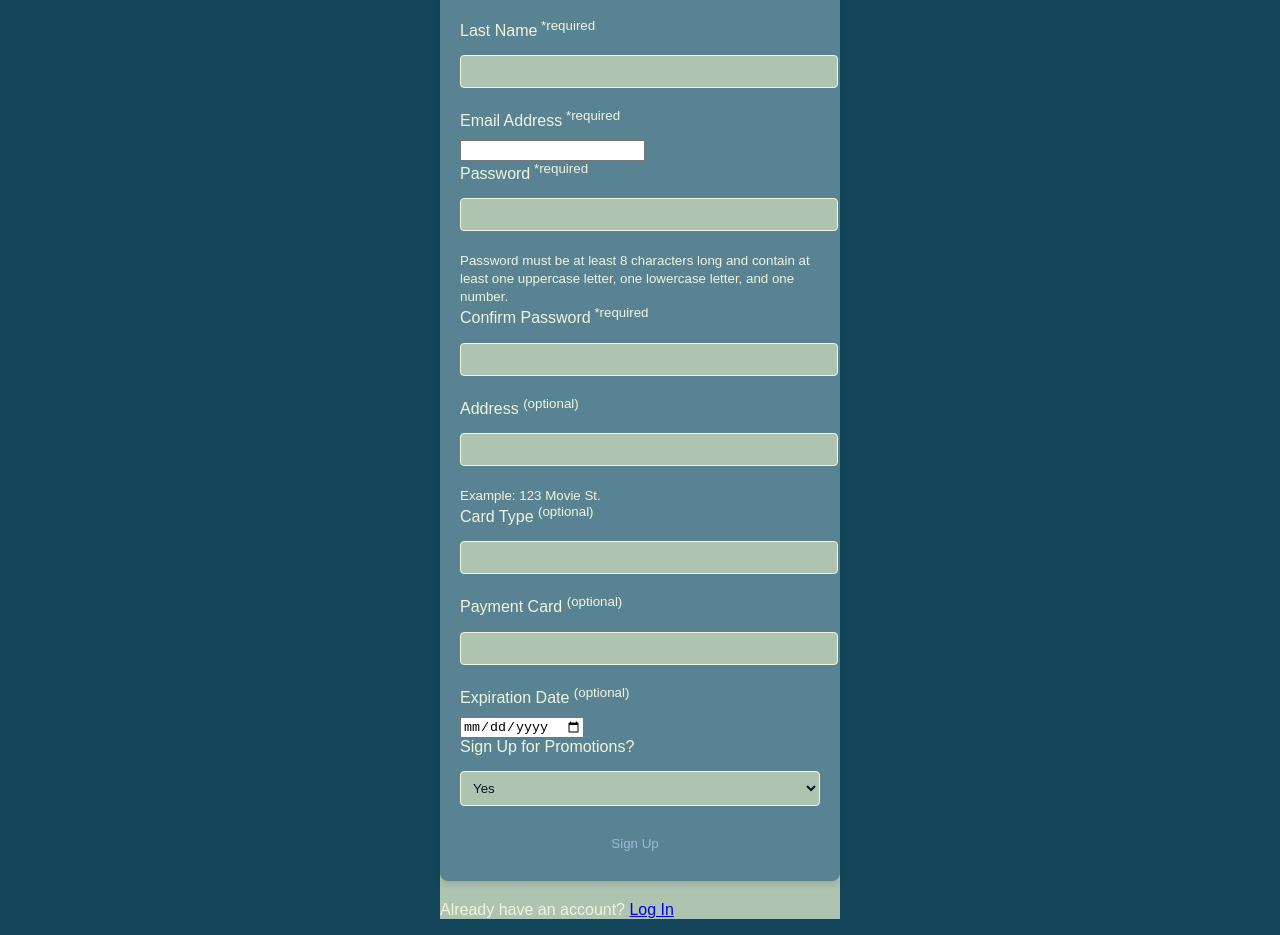
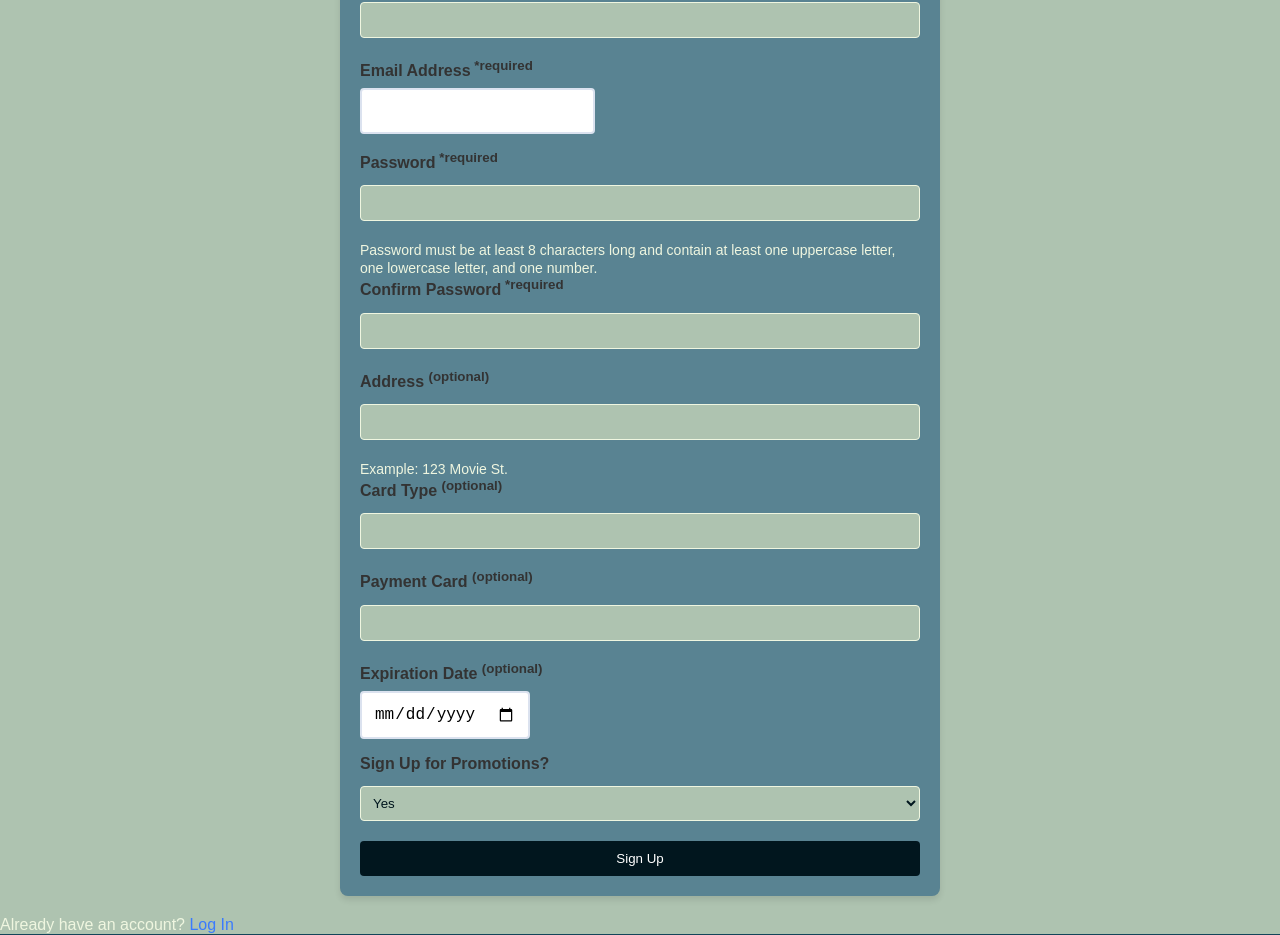
Before and after one commit to pathakavani/MovieBookingSystem, a React (Create React App) app in the folder moviebooking/booking/: page /SignUp in a window 1280 px wide. Shown: the part 228-1163 px from the top of the page. Built offline with nearby package versions, Linux system fonts and the light colour scheme.

Commit message:
Admin Login

```diff
--- a/moviebooking/booking/src/App.js
+++ b/moviebooking/booking/src/App.js
@@ -1,5 +1,5 @@
 import './App.css';
-import React, { useState } from 'react';
+import React, { useEffect, useState } from 'react';
 import { BrowserRouter as Router, Route, Routes, Link } from 'react-router-dom';
 import HomePage from './components/HomePage';
 import ManageMovie from './components/ManageMovie';
@@ -11,17 +11,25 @@ import EditProfile from './components/EditProfile';
 import Login from './components/Login';
 
 function App() {
-  const [isAdmin, setIsAdmin] = useState(false); // Replace this with actual authentication logic
+  const[isAdmin, setIsAdmin] = useState(false);
+
+  useEffect(() => {
+  const storedIsAdmin = localStorage.getItem('isAdmin') === 'true';
+  setIsAdmin(storedIsAdmin);
+}, []);
 
 const handleLogin = () => {
-    // Placeholder function to simulate an admin login
+  // Simulate an admin login and set in localStorage
   setIsAdmin(true);
+  localStorage.setItem('isAdmin', 'true');
 };
 
 const handleLogout = () => {
-    // Placeholder function to simulate a logout
+  // Simulate a logout and clear localStorage
   setIsAdmin(false);
+  localStorage.removeItem('isAdmin');
 };
+
   return (
     <MoviesProvider>
     <Router>
@@ -32,11 +40,7 @@ function App() {
           {isAdmin && <Link to="/manage-promotions">Manage Promotions</Link>}
           {isAdmin && <Link to="/manage-users">Manage Users</Link>}
           {/* Add a login/logout button for demonstration */}
-          {!isAdmin ? (
-            <button onClick={handleLogin}>Admin Login</button>
-          ) : (
-            <button onClick={handleLogout}>Logout</button>
-          )}
+
           {!isAdmin && (
               <>
                 <a href="/Login" className="nav-link">Login</a>
--- a/moviebooking/booking/src/components/ChangePassword.js
+++ b/moviebooking/booking/src/components/ChangePassword.js
@@ -13,7 +13,6 @@ const ChangePassword = () => {
         }
         // API call to change the password would go here
         alert("Your password has been changed successfully!");
-        // Redirect to login page or another appropriate page
     };
 
     return (
--- a/moviebooking/booking/src/components/Login.js
+++ b/moviebooking/booking/src/components/Login.js
@@ -23,7 +23,9 @@ function Login() {
         // Check the response data for login status
         console.log(response.data)
         if (response.data === "Login successful as admin") {
+          const isAdmin = response.data == "Login successful as admin";
           // Redirect to homepage upon successful login
+          localStorage.setItem('isAdmin', isAdmin);
           navigate('/');
         } else if (response.data === "Login successful as customer") {
           // Redirect to homepage upon successful login
--- a/moviebooking/booking/src/components/Signup.css
+++ b/moviebooking/booking/src/components/Signup.css
@@ -1,36 +1,88 @@
+/* Resetting margins and paddings */
+* {
+    margin: 0;
+    padding: 0;
+    box-sizing: border-box;
+  }
+
+  body {
+    font-family: 'Lato', sans-serif;
+    background-color: #f4f4f4; /* Lighter background for contrast */
+  }
+
+  /* Styling the navbar */
   .navbar {
     background-color: #01161E;
-}
-.navbar-brand {
-    font-family: 'fantasy';
-}
-body {
-    font-family: Arial, sans-serif;
-    background-color: #124559;
+    padding: 1rem;
   }
 
-.signup-container {
-    max-width: 400px;
-    margin: 0 auto;
-    margin-top: 50px;
+  .navbar-brand {
+    font-family: 'Lilita One', cursive;
   }
 
-i img {
-    width: 25px;
-    height: 25px;
+
+  /* Form styling */
+  form {
+    display: flex;
+    flex-direction: column;
   }
 
-/* Custom style for the signup button */
+  .form-label {
+    font-weight: 600;
+    margin-bottom: 0.5rem;
+    color: #333333;
+  }
+
+  .form-control {
+    font-size: 1rem;
+    padding: 0.75rem;
+    margin-bottom: 1rem;
+    border: 2px solid #dbe2ef;
+    border-radius: 4px;
+    transition: border-color 0.3s;
+  }
+
+  .form-control:focus {
+    border-color: #3a7bfd; /* Highlight color for focus */
+    outline: none;
+  }
+
+  /* Password guidance text */
+  .form-text {
+    margin-bottom: 1rem;
+    font-size: 0.875rem;
+  }
+
+  /* Sign up button styling */
   .custom-signup-button {
-    background-color: #598392;
+    background-color: #01161E;
+    color: #ffffff;
+    padding: 10px 15px;
     border: none;
-    color: rgb(157, 187, 215);
-    padding: 10px;
-    border-radius: 5px;
+    border-radius: 4px;
     cursor: pointer;
-    width: 350px;
+    transition: background-color 0.3s;
   }
 
   .custom-signup-button:hover {
-    background-color: #01161E; /* Change button color on hover */
+    background-color: #3a7bfd; /* Slightly lighter blue on hover */
   }
+
+  /* Link to log in page */
+  a {
+    text-decoration: none;
+    color: #3a7bfd;
+    transition: color 0.3s;
+  }
+
+  a:hover {
+    color: #01161E;
+  }
+
+  /* Small screen responsiveness */
+  @media (max-width: 768px) {
+    .signup-container {
+      width: 90%;
+      margin: 20px auto;
+    }
+  }
```
Lines whose indentation alone changed are shown as unchanged.
